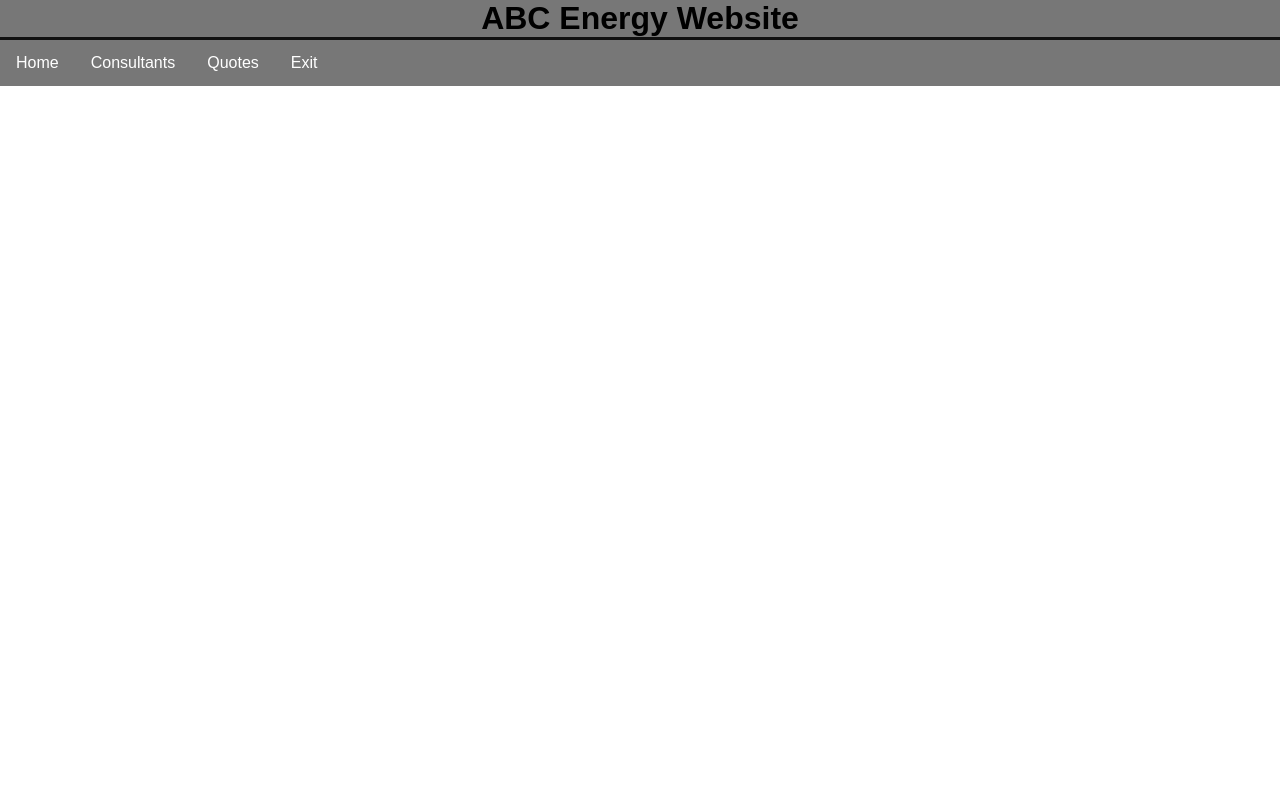
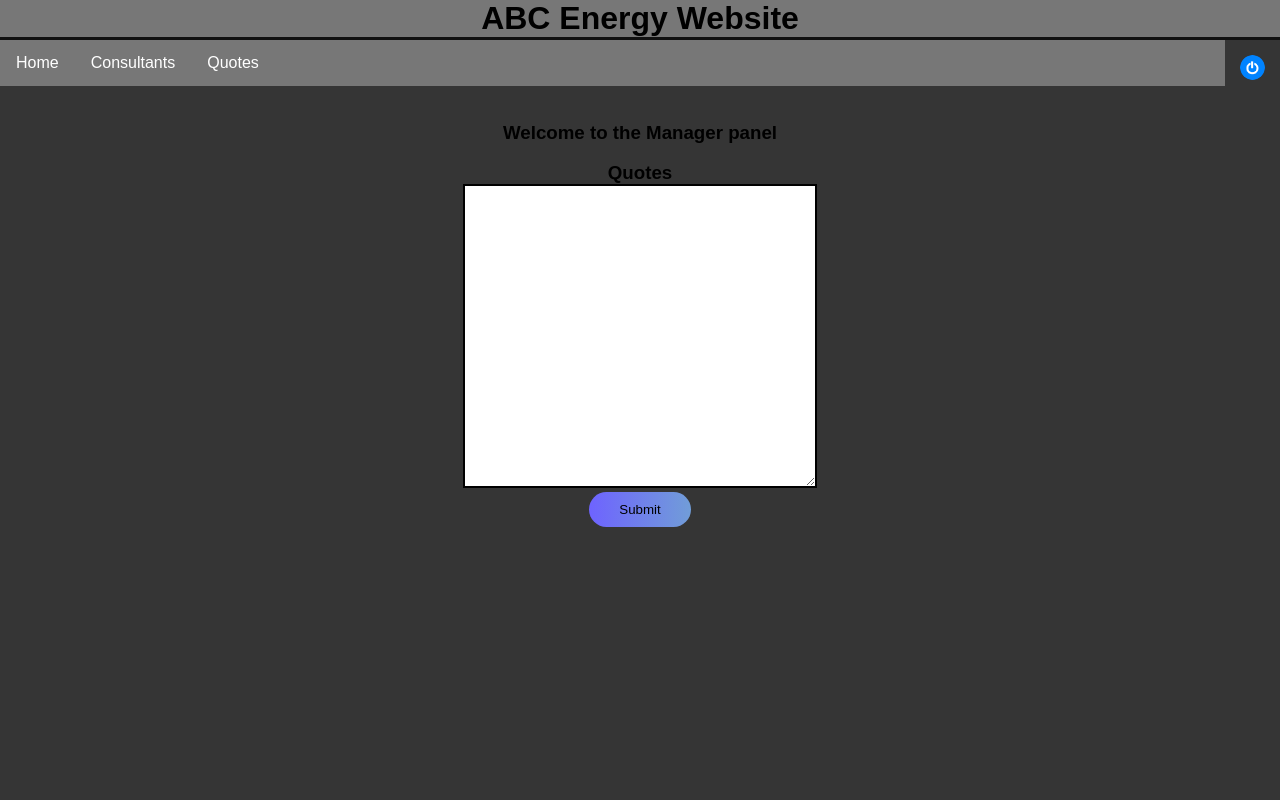
Before and after one commit to chrysPapa/Casestudies.github.io, a PHP site: page /manager.html in a window 1280 px wide. Run offline with PHP 8.4, Linux system fonts and the light colour scheme.

Commit message:
enchantments

```diff
--- a/home.html
+++ b/home.html
@@ -9,13 +9,15 @@
 <body>
     <div class="hero">
         <div class="form-box">
+            <h2 style="text-align:center">ABC Energy Portal</h2>
             <div class="button-box">
                 <div id="btn"></div>
                 <button type="button" class="toggle-btn" onclick="login()">log in</button>
                 <button type="button" class="toggle-btn" onclick="register()">register</button>
             </div>
+            <p style="text-align:center">Hello! please enter your credentials.</p>
         <form id="login" class="input-group">
-            <input type="text" class="input-field" placeholder="User Id" required>
+           <input type="text" class="input-field" placeholder="User Id" required>
             <input type="text" class="input-field" placeholder="Enter password" required>
             <br>
             <br>
--- a/manager.html
+++ b/manager.html
@@ -6,13 +6,34 @@
     </head>
 
     <body>
+        <div class="hero">
         <h1 class="Title">ABC Energy Website</h1>
+        <a class="button" href="#" onclick="close_window(); return false">
+            <img src="logout.png">
+            <div class="logout">LOGOUT</div>
+        </a>
         <ul class="nav-inline">
             <li><a href="#">Home</a></li>
             <li><a href="#">Consultants</a></li>
             <li><a href="#">Quotes</a></li>
-            <li><a href="#">Exit</a></li>
         </ul>
+        <br><br>
+        <h3 style="text-align: center;">Welcome to the Manager panel</h3>
+        <div align = "center"><br>
+            <h3> Quotes</h3>
+           <textarea name="comment" form="usrform"></textarea>
+           <p style=" width: 130px"><button type="submit" class="submit-btn">Submit</button></p>
+        </div>
+
+
+        </div>
+        <script>
+            function close_window() {
+                if (confirm("Are you sure you want to Exit?")) {
+                close();
+                }
+            }
+        </script>
     </body>
 
 
--- a/style.css
+++ b/style.css
@@ -1,3 +1,54 @@
+@import url(https://fonts.googleapis.com/css?family=Oswald:400);
+
+
+
+img {
+  width: 25px;
+  border-radius: 50px;
+  float: left;
+}
+
+.logout {
+  font-size: .8em;
+  font-family: 'Oswald', sans-serif;
+	position: relative;
+  right: -18px;
+  bottom: -4px;
+  overflow: hidden;
+  letter-spacing: 3px;
+  color: #111;
+  opacity: 0;
+  transition: opacity .45s;
+  -webkit-transition: opacity .35s;
+
+}
+
+.button {
+	text-decoration: none;
+	float: right;
+  padding: 5px;
+  margin: 10px;
+  color: rgb(53, 53, 53);
+  width: 25px;
+  transition: width .35s;
+  -webkit-transition: width .35s;
+  overflow: hidden
+}
+
+a:hover {
+  width: 100px;
+}
+
+a:hover .logout{
+  opacity: .9;
+}
+
+a {
+  text-decoration: none;
+}
+
+
+
 *{
     margin: 0;
     padding: 0;
@@ -134,3 +185,13 @@ ul {
     text-align:center;
     border-bottom: 3px solid #111;
   }
+
+  textarea{
+    width: 350px;
+    min-width:350px;
+    max-width:650px;
+    height:300;
+    min-height:300px;
+    max-height:400px;
+    border:solid 2px black !important;
+  }
```
Also changed, not shown: consultant.html (+22 -5 lines), customer.html (+23 -1 lines), index.html (+14 -3 lines), logout.png (added).
